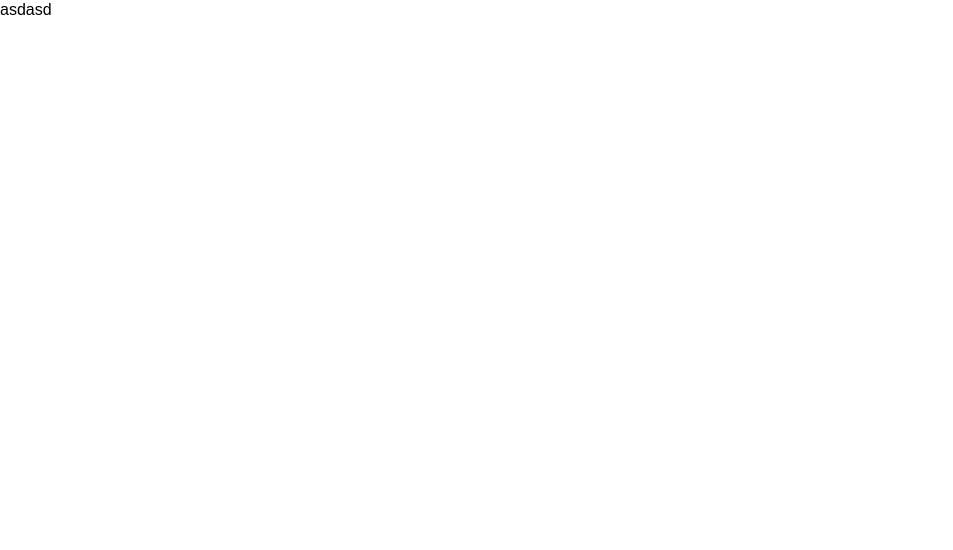
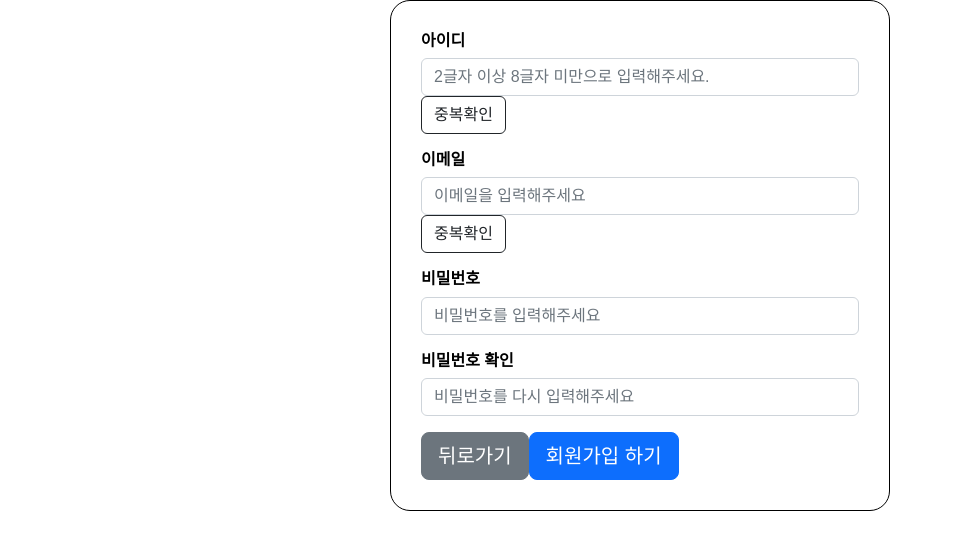
Before and after one commit to jumosd/beam-projector-front, a React (Vite) app: page / in a window 1280 px wide. Shown: the top 550 px of the page, without its empty margins (0-953 px from the left). Built offline with nearby package versions, Linux system fonts and the light colour scheme.

Commit message:
커밋 테스트

```diff
--- a/index.html
+++ b/index.html
@@ -1,6 +1,13 @@
 <!DOCTYPE html>
 <html lang="en">
   <head>
+    <!-- CSS only -->
+    <link
+      href="https://cdn.jsdelivr.net/npm/bootstrap@5.2.3/dist/css/bootstrap.min.css"
+      rel="stylesheet"
+      integrity="sha384-rbsA2VBKQhggwzxH7pPCaAqO46MgnOM80zW1RWuH61DGLwZJEdK2Kadq2F9CUG65"
+      crossorigin="anonymous"
+    />
     <meta charset="UTF-8" />
     <link rel="icon" type="image/svg+xml" href="/vite.svg" />
     <meta name="viewport" content="width=device-width, initial-scale=1.0" />
@@ -9,5 +16,11 @@
   <body>
     <div id="root"></div>
     <script type="module" src="/src/main.jsx"></script>
+    <!-- JavaScript Bundle with Popper -->
+    <script
+      src="https://cdn.jsdelivr.net/npm/bootstrap@5.2.3/dist/js/bootstrap.bundle.min.js"
+      integrity="sha384-kenU1KFdBIe4zVF0s0G1M5b4hcpxyD9F7jL+jjXkk+Q2h455rYXK/7HAuoJl+0I4"
+      crossorigin="anonymous"
+    ></script>
   </body>
 </html>
--- a/src/App.jsx
+++ b/src/App.jsx
@@ -1,7 +1,21 @@
+import React from "react";
 import "./App.css";
 
+import LoginForm from "./components/LoginForm";
+import SignupForm from "./components/SignupForm";
+import { BrowserRouter, Routes, Route } from "react-router-dom";
+
 function App() {
-  return <>asdasd</>;
+  return (
+    <>
+      <BrowserRouter>
+        <Routes>
+          <Route path="/login" element={<LoginForm />} />
+          <Route path="/" element={<SignupForm />} />
+        </Routes>
+      </BrowserRouter>
+    </>
+  );
 }
 
 export default App;
--- /dev/null
+++ b/src/components/LoginForm.jsx
@@ -0,0 +1,7 @@
+import React from "react";
+
+function LoginForm() {
+  return <>asdfadsf</>;
+}
+
+export default LoginForm;
--- /dev/null
+++ b/src/components/SignupForm.jsx
@@ -0,0 +1,207 @@
+import React, { useState, useRef } from "react";
+import "../styles/Signup.css";
+
+function SignupForm() {
+  // 입력받을 값
+  const [id, setId] = useState("");
+  const [email, setEmail] = useState("");
+  const [password, setPassword] = useState("");
+  const [passwordConfirm, setPasswordConfirm] = useState("");
+  //오류메시지 상태저장
+  const [idMessage, setIdMessage] = useState("");
+  const [emailMessage, setEmailMessage] = useState("");
+  const [passwordMessage, setPasswordMessage] = useState("");
+  const [passwordConfirmMessage, setPasswordConfirmMessage] = useState("");
+  // 유효성 검사
+  const [isId, setIsId] = useState(false);
+  const [isEmail, setIsEmail] = useState(false);
+  const [isPassword, setIsPassword] = useState(false);
+  const [isPasswordConfirm, setIsPasswordConfirm] = useState(false);
+
+  //회원가입
+  const onSignup = async (e) => {
+    if (password === passwordConfirm) {
+      setPasswordMessage("비밀번호가 일치합니다");
+      setIsPassword(true);
+    } else {
+      setPasswordMessage("비밀번호가 달라요 !!");
+      setIsPassword(false);
+      return;
+    }
+  };
+
+  // 아이디
+  const onChangeId = (e) => {
+    setId(e.target.value);
+    if (e.target.value.length < 2 || e.target.value.length > 8) {
+      setIdMessage("2글자 이상 8글자 미만으로 입력해주세요.");
+      setIsId(false);
+    } else {
+      setIdMessage("올바른 이름 형식입니다 :)");
+      setIsId(true);
+    }
+  };
+
+  // 아이디중복 확인
+  const idCheck = async (e) => {
+    if (isId) {
+      const res = await fetch("/loginCheck", {
+        method: "post",
+        body: JSON.stringify(id),
+      });
+
+      const data = await res.json();
+      if (data.status === 200) {
+        setIdMessage("사용할수있는 아이디에요");
+        setIsId(true);
+      } else {
+        setIdMessage("중복된 아이디에요!!");
+        setIsId(false);
+      }
+
+      return;
+    } else {
+      setIdMessage("글자수를 맞춰주세요 ");
+    }
+  };
+
+  const emailCheck = async (e) => {
+    let test = email.split("@");
+    console.log(test);
+    if (email.split("@")) {
+      setIsEmail(true);
+      setEmailMessage("올바른 이메일 형식입니다");
+    } else {
+      setEmail("");
+      setEmailMessage("올바른 이메일 형식이 아니에요!!");
+      setIsEmail(false);
+      return;
+    }
+
+    return;
+  };
+
+  //이메일 입력
+  const inputEmail = (e) => {
+    setEmail(e.target.value);
+  };
+
+  //패스워드 입력
+  const inputPassword = (e) => {
+    setPassword(e.target.value);
+  };
+  // 패스워드 확인 입력
+  const passwordCheck = (e) => {
+    setPasswordConfirm(e.target.value);
+  };
+
+  // 렌더링될부분 //
+  return (
+    <>
+      <div className="signupbox">
+        <div className="mb-3 ">
+          <label htmlFor="signup_input_id" className="form-label">
+            아이디
+          </label>
+
+          <input
+            onChange={onChangeId}
+            type="text"
+            className="form-control"
+            id="signup_input_id"
+            name="signup_input_id"
+            placeholder="2글자 이상 8글자 미만으로 입력해주세요."
+          />
+          <div>
+            {id.length > 0 && (
+              <span className={`${isId ? "success" : "error"}`}>
+                {idMessage}
+              </span>
+            )}
+            <button
+              onClick={idCheck}
+              type="button"
+              className="btn btn-outline-dark"
+            >
+              중복확인
+            </button>
+          </div>
+        </div>
+        <div className="mb-3 ">
+          <label htmlFor="signup_input_email" className="form-label">
+            이메일
+          </label>
+          <input
+            onChange={inputEmail}
+            type="text"
+            className="form-control"
+            id="signup_input_email"
+            name="signup_input_email"
+            placeholder="이메일을 입력해주세요"
+          />
+          <span className={`${isEmail ? "success" : "error"}`}>
+            {emailMessage}
+          </span>
+          <button
+            onClick={emailCheck}
+            type="button"
+            className="btn btn-outline-dark"
+          >
+            중복확인
+          </button>
+        </div>
+        <div className="mb-3 ">
+          <label htmlFor="signup_input_pw" className="form-label">
+            비밀번호
+          </label>
+          <input
+            onKeyUp={inputPassword}
+            type="password"
+            className="form-control"
+            id="signup_input_pw"
+            name="signup_input_pw"
+            placeholder="비밀번호를 입력해주세요"
+          />
+          {password.length > 0 && (
+            <span className={`${isPassword ? "success" : "error"}`}>
+              {passwordMessage}
+            </span>
+          )}
+        </div>
+        <div className="mb-3 ">
+          <label htmlFor="signup_input_pwConfirm" className="form-label">
+            비밀번호 확인
+          </label>
+          <input
+            onKeyUp={passwordCheck}
+            type="password"
+            className="form-control"
+            id="signup_input_pwConfirm"
+            name="signup_input_pwConfirm"
+            placeholder="비밀번호를 다시 입력해주세요"
+          />
+        </div>
+        {password.length > 0 && (
+          <span className={`${isPassword ? "success" : "error"}`}>
+            {passwordMessage}
+          </span>
+        )}
+
+        <div>
+          <button type="button" className="btn btn-secondary btn-lg">
+            뒤로가기
+          </button>
+          <button
+            onClick={onSignup}
+            type="button"
+            className="btn btn-primary btn-lg"
+          >
+            회원가입 하기
+          </button>
+        </div>
+      </div>
+    </>
+  );
+}
+
+export default SignupForm;
--- /dev/null
+++ b/src/styles/Signup.css
@@ -0,0 +1,22 @@
+/* 회원가입창 전체틀 */
+.signupbox {
+  margin: auto;
+  width: 500px;
+  height: auto;
+  border: 1px solid #000000;
+  border-radius: 20px;
+  padding: 30px;
+  font-size: 1em;
+  font-weight: bold;
+}
+
+.success {
+  color: green;
+}
+.error {
+  color: red;
+}
+.center {
+  display: flex;
+  justify-content: center;
+}
```
